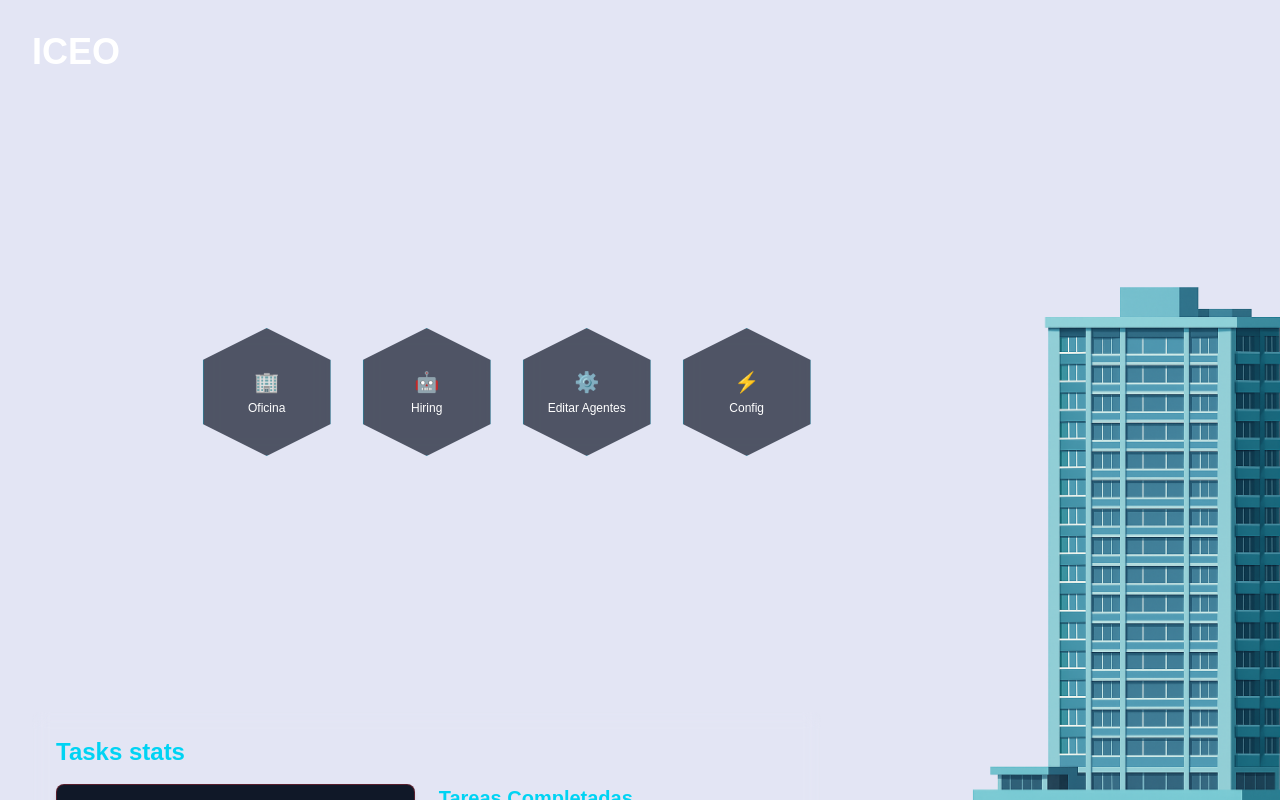
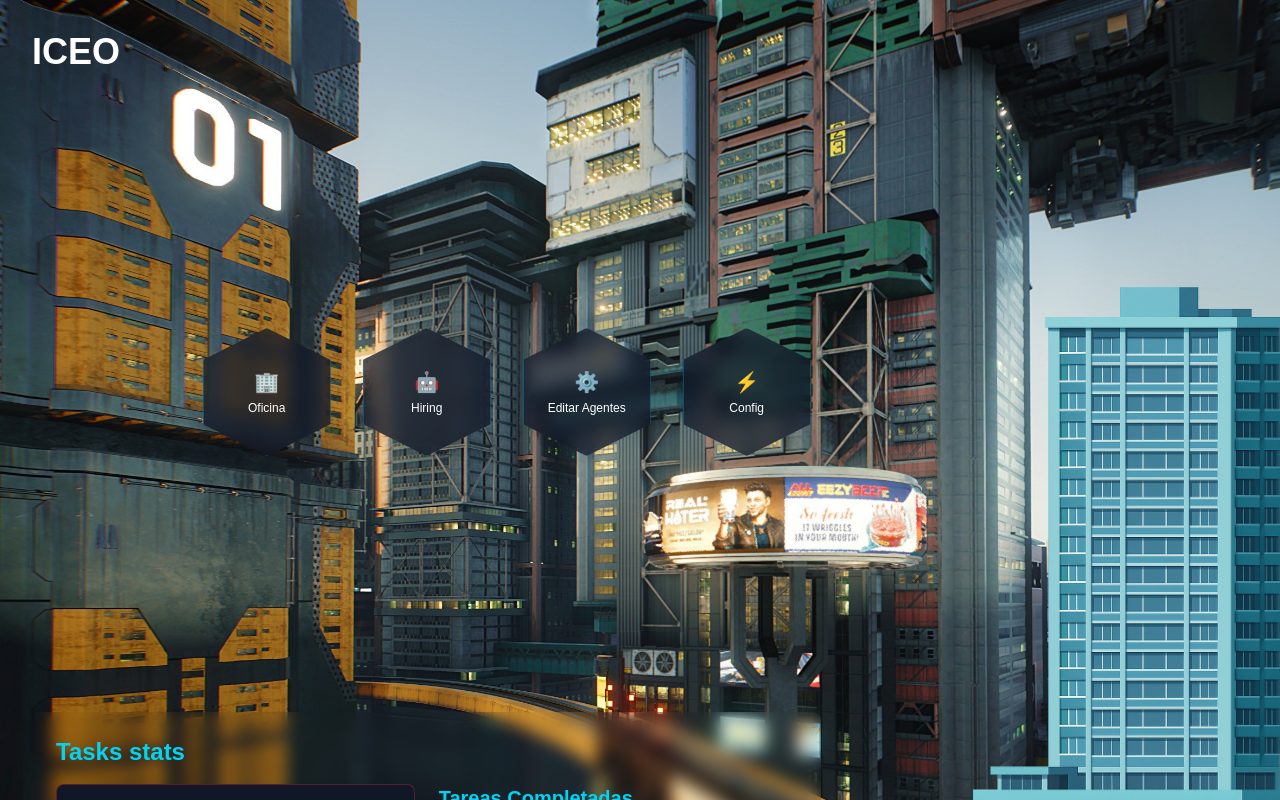
Before and after one commit to raulisai/iceo-frontend, a Next.js app: page / in a window 1280 px wide. Shown: the top 800 px of the page. Built offline with nearby package versions, Linux system fonts and the light colour scheme.

Commit message:
backgraund

```diff
--- a/src/app/page.tsx
+++ b/src/app/page.tsx
@@ -30,7 +30,17 @@ export default function Home() {
 
   return (
     <>
-      <div className="relative min-h-screen w-full overflow-hidden">
+      <div
+  className="relative min-h-screen w-full overflow-hidden"
+  style={{
+    backgroundImage: 'url(/backgraund.jpg)',
+    backgroundSize: 'cover',
+    backgroundPosition: 'center',
+    backgroundRepeat: 'no-repeat',
+    minHeight: '100vh',
+    width: '100%'
+  }}
+>
         {/* Main content */}
         <div className="flex flex-col md:flex-row h-full">
           <div className="md:w-2/3 p-8 z-10">
```
